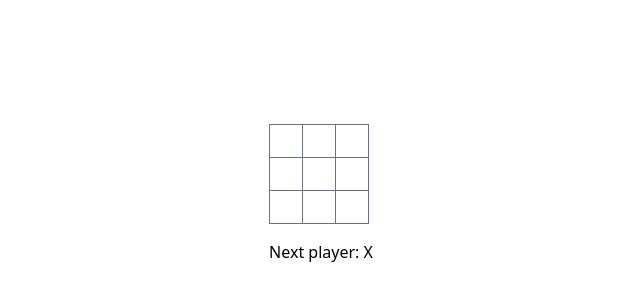
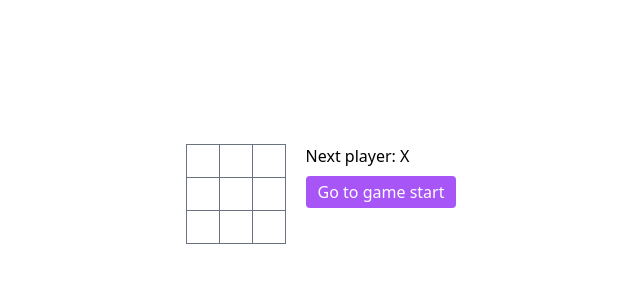
Before and after one commit to pikarin/react-ts-tic-tac-toe, a React (Vite) app: page / in a window 1280 px wide. Shown: the part 206-506 px from the top of the page, without its empty margins (319-959 px from the left). Built offline with nearby package versions, Linux system fonts and the light colour scheme.

Commit message:
showing past moves

```diff
--- a/src/App.tsx
+++ b/src/App.tsx
@@ -1,9 +1,9 @@
-import { useState } from 'react';
-import calculateWinner from './calculateWinner';
+import { useState } from 'react'
+import calculateWinner from './calculateWinner'
 import GameBoard from './GameBoard'
 
 interface History {
-  squares: SquareContent[];
+  squares: SquareContent[]
 }
 
 const App: React.FC = () => {
@@ -14,10 +14,11 @@ const App: React.FC = () => {
   ])
 
   const [xIsNext, setXIsNext] = useState<boolean>(true)
-
-  const current: History = history[history.length - 1]
+  const [stepNumber, setStepNumber] = useState<number>(0)
 
   const handleClick = (i: number): void => {
+    const slicedHistory: History[] = history.slice(0, stepNumber + 1)
+    const current: History = slicedHistory[slicedHistory.length - 1]
     const slicedSquares: SquareContent[] = current.squares.slice()
 
     if (calculateWinner(slicedSquares) || slicedSquares[i]) {
@@ -25,11 +26,30 @@ const App: React.FC = () => {
     }
 
     slicedSquares[i] = xIsNext ? 'X' : 'O'
-    setHistory(history.concat([{ squares: slicedSquares }]))
+    setHistory(slicedHistory.concat([{ squares: slicedSquares }]))
+    setStepNumber(slicedHistory.length)
     setXIsNext(!xIsNext)
   }
 
+  const jumpTo = (step: number): void => {
+    setStepNumber(step)
+    setXIsNext(step % 2 === 0)
+  }
+
+  const current: History = history[stepNumber]
   const winner: string | null = calculateWinner(current.squares)
+
+  const moves = history.map((step, move) => (
+    <li key={move}>
+      <button
+        className="rounded bg-purple-500 px-3 py-1 text-white"
+        onClick={() => jumpTo(move)}
+      >
+        {move ? `Go to move #${move}` : 'Go to game start'}
+      </button>
+    </li>
+  ))
+
   let status: string
 
   if (winner) {
@@ -40,16 +60,18 @@ const App: React.FC = () => {
 
   return (
     <main className="grid min-h-screen place-content-center">
+      <div className="flex">
         <section className="game-board">
           <GameBoard
             squares={current.squares}
             onClick={(i: number): void => handleClick(i)}
           />
         </section>
-      <section className="mt-4">
+        <section className="ml-5">
           <div>{status}</div>
-        {/* Game Info */}
+          <ol className='space-y-2 mt-2'>{moves}</ol>
         </section>
+      </div>
     </main>
   )
 }
--- a/src/index.css
+++ b/src/index.css
@@ -6,15 +6,4 @@
   body {
     @apply antialiased;
   }
-
-  ol,
-  ul {
-    @apply pl-8;
-  }
 }
-
-@layer components {
-  .kbd-navigation .square {
-    @apply focus:bg-[#dddddd];
-  }
-}
```
Lines whose indentation alone changed are shown as unchanged.
